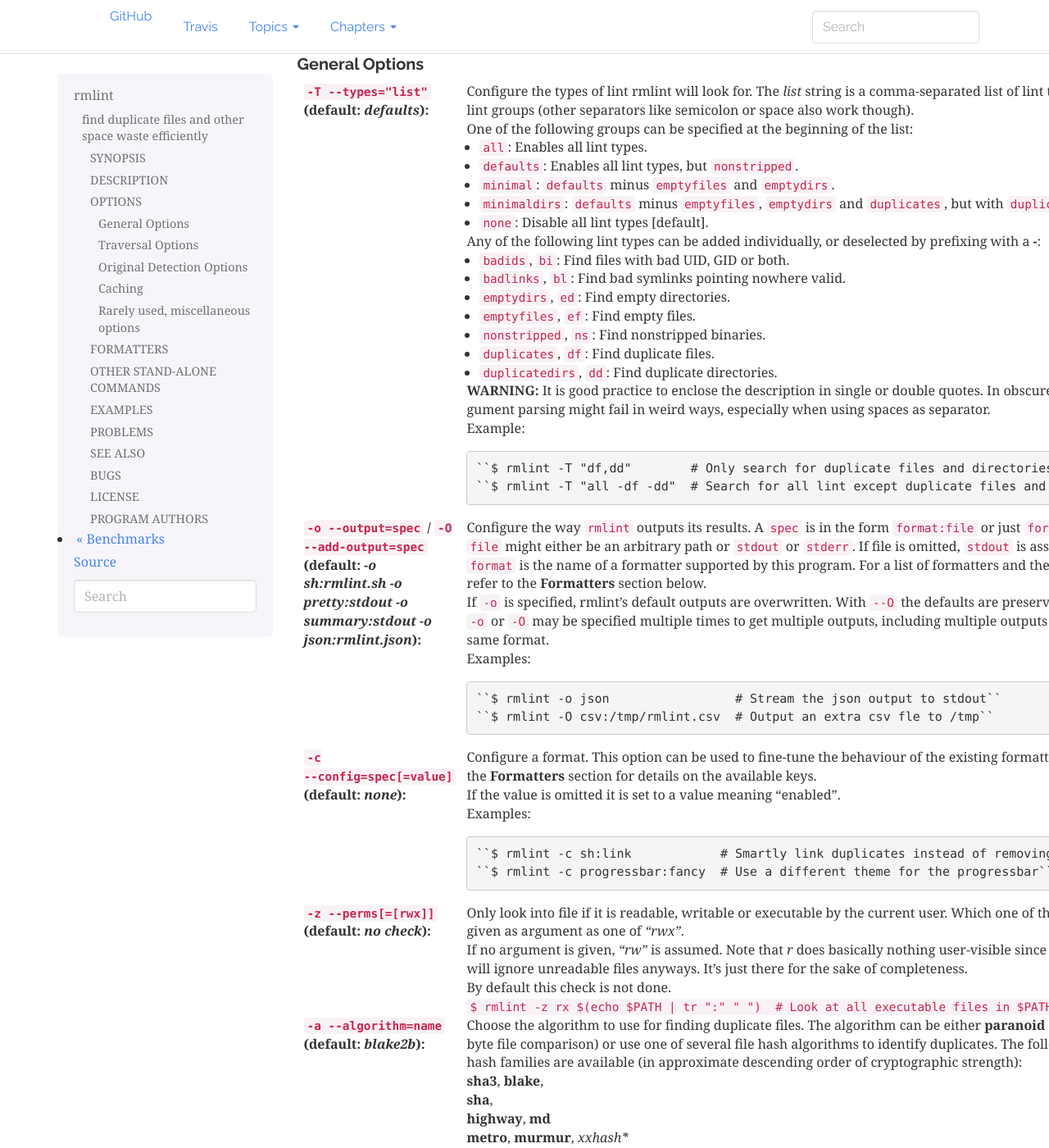
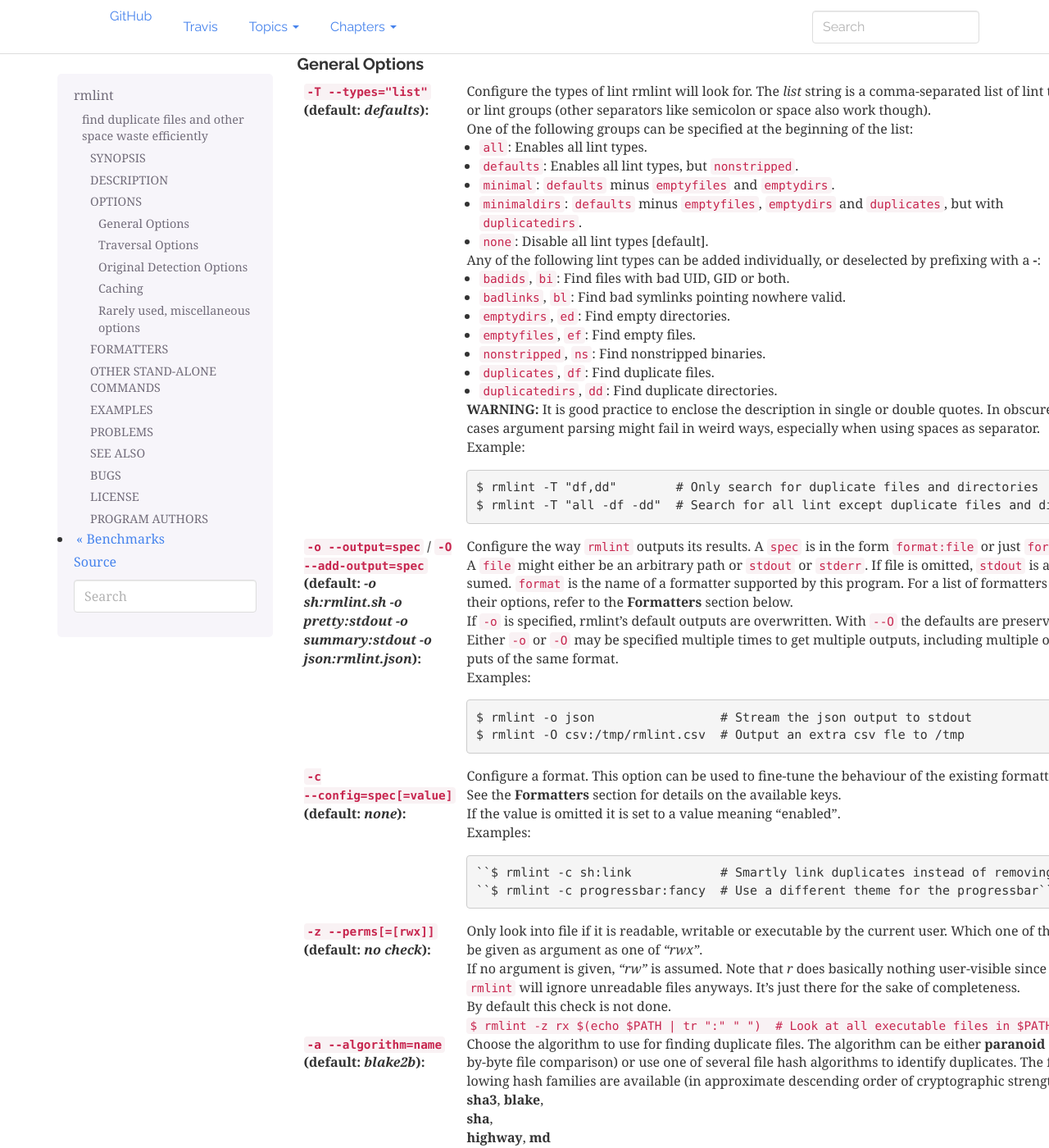
Before and after one commit to sahib/rmlint, a Sphinx documentation site: the page built from docs/rmlint.1.rst, in a window 1280 px wide and 1400 px high, scrolled down 1202 px. Shown: the whole window at 82% size. Built offline with Sphinx 7.4.7, drawn with Linux system fonts in a browser that asks for light colours.

Commit message:
Fix unnecessary code formatting

```diff
--- a/docs/rmlint.1.rst
+++ b/docs/rmlint.1.rst
@@ -101,8 +101,8 @@
 
     Example: ::
 
-    ``$ rmlint -T "df,dd"        # Only search for duplicate files and directories``
-    ``$ rmlint -T "all -df -dd"  # Search for all lint except duplicate files and dirs.``
+    $ rmlint -T "df,dd"        # Only search for duplicate files and directories
+    $ rmlint -T "all -df -dd"  # Search for all lint except duplicate files and dirs.
 
 :``-o --output=spec`` / ``-O --add-output=spec`` (**default\:** *-o sh\:rmlint.sh -o pretty\:stdout -o summary\:stdout -o json\:rmlint.json*):
 
@@ -120,8 +120,8 @@
 
     Examples: ::
 
-    ``$ rmlint -o json                 # Stream the json output to stdout``
-    ``$ rmlint -O csv:/tmp/rmlint.csv  # Output an extra csv fle to /tmp``
+    $ rmlint -o json                 # Stream the json output to stdout
+    $ rmlint -O csv:/tmp/rmlint.csv  # Output an extra csv fle to /tmp
 
 :``-c --config=spec[=value]`` (**default\:** *none*):
 
```
